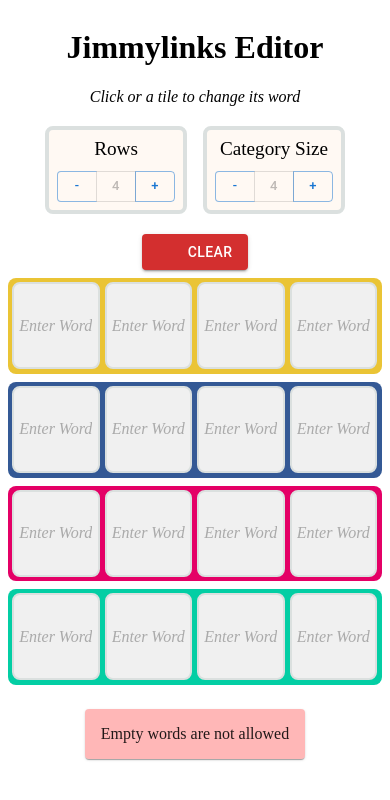
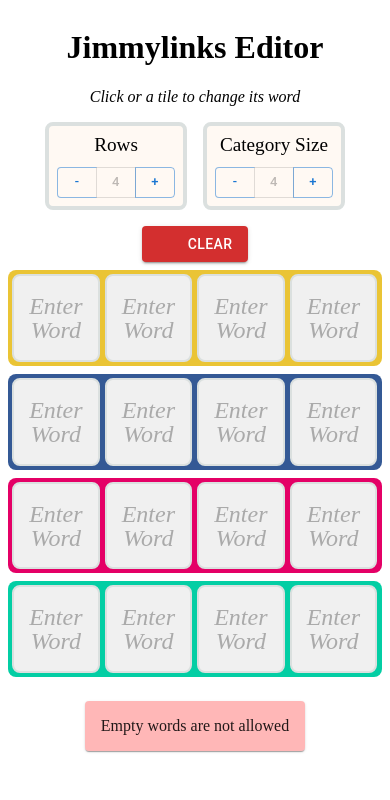
Before and after one commit to wildjames/links-game, a React (Vite) app: page / in a window 390 px wide. Shown: the top 800 px of the page. Built offline with nearby package versions, Linux system fonts and the light colour scheme; some icons are missing.

Commit message:
dynamic tile text size

```diff
--- a/src/assets/styles/Creator.scss
+++ b/src/assets/styles/Creator.scss
@@ -9,7 +9,7 @@
     display: flex;
     gap: 2rem;
     width: fit-content;
-    padding: 20px;
+    padding: 1rem;
 }
 
 .game-links {
--- a/src/assets/styles/Tile.scss
+++ b/src/assets/styles/Tile.scss
@@ -1,6 +1,7 @@
 .tile {
   width: 100px;
   height: 100px;
+  aspect-ratio: 1;
   border-radius: 10px;
   border: 4px solid #dbe0df;
   outline: none;
@@ -13,6 +14,14 @@
   user-select: none;
   transition: background-color 0.5s ease-in-out;
   text-transform: capitalize;
+  container-type: inline-size;
+}
+
+.tile .tile-text {
+  margin: 0;
+  line-height: 1;
+  line-break: normal;
+  display: inline-block;
 }
 
 .tile.selected {
@@ -41,18 +50,9 @@
   .tile {
     /* fill its grid-cell and stay square */
     width: calc(100% - 0.8rem);
-    height: calc(100% - 0.8rem);
-    /* maintain aspect ratio */
-    aspect-ratio: 1;
+    height: auto;
     border-width: 2px;
     border-radius: 0.5rem;
     padding: 0.25rem;
   }
-
-  .tile .tile-text {
-    line-height: 1;
-    white-space: nowrap;
-    overflow: hidden;
-    text-overflow: ellipsis;
-  }
 }
--- a/src/components/Tile.tsx
+++ b/src/components/Tile.tsx
@@ -1,4 +1,5 @@
 import '@styles/Tile.scss'
+import { useFitText } from '../hooks/useFitText'
 
 export interface TileProps {
     word: string
@@ -8,13 +9,21 @@ export interface TileProps {
 
 const Tile = ({ word, selected, onClick }: TileProps) => {
     const isEmpty = word.length === 0
+    const { ref: textRef, fontSize } = useFitText<HTMLParagraphElement>({
+        minPx: 8,
+        maxPx: 24,
+    })
 
     return (
         <div
             className={`tile${selected ? ' selected' : ''}${isEmpty ? ' empty' : ''}`}
             onClick={onClick}
         >
-            <p className='tile-text'>
+            <p
+                className='tile-text'
+                ref={textRef}
+                style={{ fontSize: `${fontSize}px` }}
+            >
                 {isEmpty ? <span className='placeholder'>Enter word</span> : word}
             </p>
         </div>
--- /dev/null
+++ b/src/hooks/useFitText.ts
@@ -0,0 +1,40 @@
+import { useRef, useState, useLayoutEffect, RefObject } from 'react'
+
+interface UseFitTextOptions {
+    minPx?: number;
+    maxPx?: number;
+}
+
+export function useFitText<T extends HTMLElement>(
+    { minPx = 10, maxPx = 24 }: UseFitTextOptions = {}
+): { ref: RefObject<T>; fontSize: number } {
+    const ref = useRef<T>(null)
+    const [fontSize, setFontSize] = useState(maxPx)
+
+    useLayoutEffect(() => {
+        const node = ref.current
+        if (!node || !node.parentElement) return
+
+        const parentWidth = () => node.parentElement!.clientWidth
+        const fit = () => {
+            let size = maxPx
+            node.style.fontSize = `${size}px`
+            // shrink until it fits (or hits the min)
+            while (node.scrollWidth > parentWidth() && size > minPx) {
+                size--
+                node.style.fontSize = `${size}px`
+            }
+            setFontSize(size)
+        }
+
+        // initial fit
+        fit()
+
+        // observe any resize of the parent container
+        const ro = new ResizeObserver(fit)
+        ro.observe(node.parentElement)
+        return () => ro.disconnect()
+    }, [minPx, maxPx])
+
+    return { ref: ref as RefObject<T>, fontSize }
+}
```
